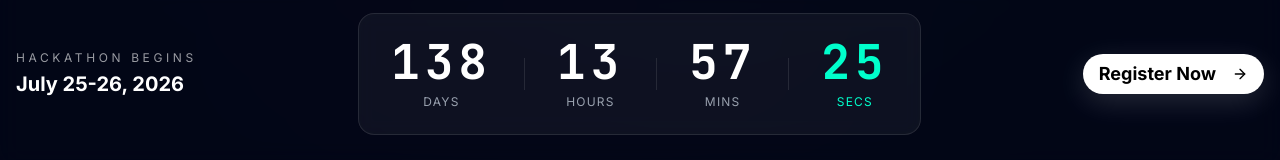
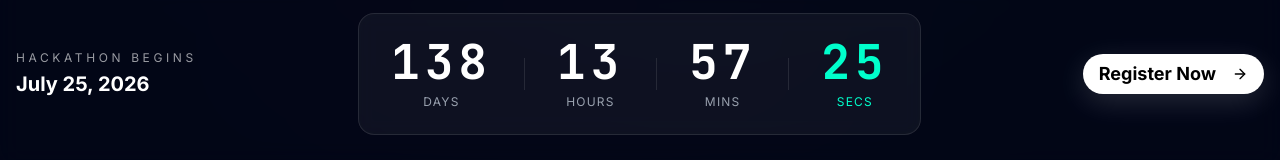
Before and after one commit to SaiAryan1784/sketchnship, a Next.js app: page / in a window 1280 px wide. Shown: the part 633-793 px from the top of the page. Built offline with nearby package versions, Linux system fonts and the light colour scheme.

Commit message:
refactor: update event timeline to single-day format and refine site content and components

```diff
--- a/app/page.tsx
+++ b/app/page.tsx
@@ -8,8 +8,6 @@ import { Tracks } from '@/components/sections/Tracks'
 import { Navbar } from '@/components/sections/Navbar'
 
 import { Timeline } from '@/components/sections/Timeline'
-import { Prizes } from '@/components/sections/Prizes'
-import { Judges } from '@/components/sections/Judges'
 import { Sponsors } from '@/components/sections/Sponsors'
 import { FAQ } from '@/components/sections/FAQ'
 import { Registration } from '@/components/sections/Registration'
--- a/components/sections/FAQ.tsx
+++ b/components/sections/FAQ.tsx
@@ -19,7 +19,7 @@ const faqs = [
     },
     {
         question: "What should I bring?",
-        answer: "Bring the essentials (Laptop, Charger, and Any hardware you'd like to hack on). If you plan to stay overnight, you may also want to bring a sleeping bag and basic toiletries."
+        answer: "Bring the essentials: laptop, charger, and any hardware you'd like to hack on."
     },
     {
         question: "Who owns the projects built during the hackathon?",
--- a/components/sections/Hero.tsx
+++ b/components/sections/Hero.tsx
@@ -170,7 +170,7 @@ export const Hero = () => {
                 >
                     <div className="text-center md:text-left">
                         <p className="text-white/60 text-xs uppercase tracking-[0.3em] mb-1">Hackathon Begins</p>
-                        <p className="text-white font-bold text-xl">July 25-26, 2026</p>
+                        <p className="text-white font-bold text-xl">July 25, 2026</p>
                     </div>
 
                     <div className="scale-75 md:scale-100 origin-center">
--- a/components/sections/Navbar.tsx
+++ b/components/sections/Navbar.tsx
@@ -1,8 +1,7 @@
 'use client'
 
-import { useState, useEffect } from 'react'
+import { useState } from 'react'
 import { motion, AnimatePresence, useMotionValueEvent, useScroll } from 'framer-motion'
-import { Button } from '@/components/ui/button'
 
 const navLinks = [
     { label: 'About', href: '#about' },
--- a/components/sections/Registration.tsx
+++ b/components/sections/Registration.tsx
@@ -53,7 +53,7 @@ export const Registration = () => {
                         <span className="text-cyan-400">Sketch & Ship?</span>
                     </h2>
                     <p className="text-2xl text-muted-foreground mb-12 max-w-2xl mx-auto leading-relaxed">
-                        Join <span className="font-bold text-white">500+ builders</span> for a high-energy weekend of design, development, and product building. Start with a sketch. End with something real. Spots are limited.
+                        Join <span className="font-bold text-white">200-250 participants</span> for a high-energy day of design, development, and product building. Start with a sketch. End with something real. Spots are limited.
                     </p>
 
                     <TiltButton
--- a/components/sections/Sponsors.tsx
+++ b/components/sections/Sponsors.tsx
@@ -38,7 +38,7 @@ export const Sponsors = () => {
                         Our <span className="text-cyan-400">Partners</span>
                     </h2>
                     <p className="text-xl text-muted-foreground max-w-2xl mx-auto">
-                        Supported by the industry's leading visionaries.
+                        Supported by the industry&apos;s leading visionaries.
                     </p>
                 </ScrollReveal>
             </div>
--- a/components/sections/Timeline.tsx
+++ b/components/sections/Timeline.tsx
@@ -18,13 +18,13 @@ const timelineEvents = [
         side: "right"
     },
     {
-        date: "July 25-26",
+        date: "July 25",
         title: "Hack Time",
-        description: "48 hours to build, design, iterate, and create magic.",
+        description: "12 hours to build, design, iterate, and create magic.",
         side: "left"
     },
     {
-        date: "July 26",
+        date: "July 25",
         title: "Winner Announcement",
         description: "Closing ceremony with awards and celebrations.",
         side: "right"
--- a/components/ui/countdown-timer.tsx
+++ b/components/ui/countdown-timer.tsx
@@ -9,8 +9,9 @@ interface TimeLeft {
     seconds: number
 }
 
+const targetDate = new Date('2026-07-25T00:00:00')
+
 export const CountdownTimer = () => {
-    const targetDate = new Date('2026-07-25T00:00:00') // Updated to July 25, 2026
     const [timeLeft, setTimeLeft] = useState<TimeLeft>({ days: 0, hours: 0, minutes: 0, seconds: 0 })
 
     useEffect(() => {
```
